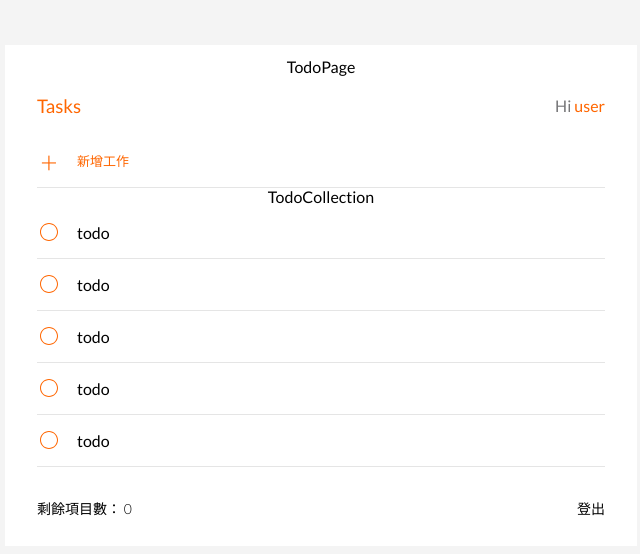
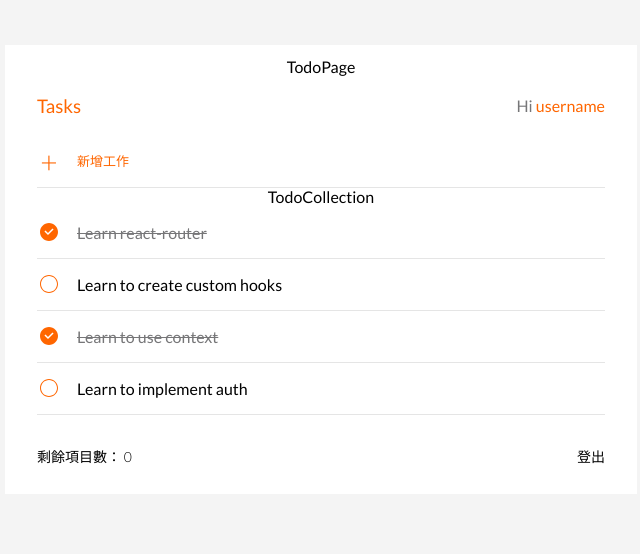
Before and after one commit to mirageapache/S4_Todo_List, a React (Create React App) app: page /todo in a window 1280 px wide. Shown: the top 554 px of the page, without its empty margins (319-959 px from the left). Built offline with nearby package versions, Linux system fonts and the light colour scheme.

Commit message:
add todo item function

```diff
--- a/package.json
+++ b/package.json
@@ -6,6 +6,7 @@
     "@testing-library/jest-dom": "^5.16.5",
     "@testing-library/react": "^13.4.0",
     "@testing-library/user-event": "^13.5.0",
+    "clsx": "^1.2.1",
     "react": "^18.2.0",
     "react-dom": "^18.2.0",
     "react-router-dom": "^6.4.1",
--- a/src/components/Header.jsx
+++ b/src/components/Header.jsx
@@ -21,12 +21,12 @@ const StyledGreetingText = styled.div`
   }
 `;
 
-const Header = () => {
+const Header = ({ username }) => {
   return (
     <StyledHeader>
       <h3>Tasks</h3>
       <StyledGreetingText>
-        Hi <span>user</span>
+        Hi <span>username</span>
       </StyledGreetingText>
     </StyledHeader>
   );
--- a/src/components/TodoCollection.jsx
+++ b/src/components/TodoCollection.jsx
@@ -1,14 +1,18 @@
 import TodoItem from './TodoItem';
 
-const TodoCollection = () => {
+const TodoCollection = ({
+  todos,
+  onSave,
+  onDelete,
+  onToggleDone,
+  onChangeMode,
+}) => {
   return (
     <div>
       TodoCollection
-      <TodoItem />
-      <TodoItem />
-      <TodoItem />
-      <TodoItem />
-      <TodoItem />
+      {todos.map((todo) => {
+        return <TodoItem key={todo.id} todo={todo} />;
+      })}
     </div>
   );
 };
--- a/src/components/TodoInput.jsx
+++ b/src/components/TodoInput.jsx
@@ -1,4 +1,5 @@
 import styled from 'styled-components';
+import clsx from 'clsx';
 
 const StyledAddTodoContainer = styled.div`
   min-height: 52px;
@@ -58,6 +59,7 @@ const StyledAddTodoActionContainer = styled.div`
     font-size: 13px;
     color: var(--major);
     padding-right: 5px;
+    cursor: pointer;
     display: none;
   }
 
@@ -67,15 +69,45 @@ const StyledAddTodoActionContainer = styled.div`
     }
   }
 `;
-const TodoInput = () => {
+const TodoInput = ({ inputValue, onChange, onKeyDone, onAddTodo }) => {
   return (
-    <StyledAddTodoContainer>
-      <StyledLabelIcon className="icon" htmlFor="add-todo-input" />
+    <StyledAddTodoContainer
+      className={clsx('', { active: inputValue.length > 0 })}
+    >
+      <StyledLabelIcon
+        className="icon"
+        htmlFor="add-todo-input"
+        onClick={() => {
+          onAddTodo?.();
+        }}
+      />
       <StyledInputContainer>
-        <input id="add-todo-input" type="text" placeholder="新增工作" />
+        <input
+          id="add-todo-input"
+          value={inputValue}
+          onChange={(e) => {
+            onChange?.(e.target.value);
+          }}
+          onKeyDown={(e) => {
+            if (e.key === 'Enter') {
+              onKeyDone?.();
+            }
+          }}
+          type="text"
+          placeholder="新增工作"
+        />
       </StyledInputContainer>
-      <StyledAddTodoActionContainer>
-        <button className="btn-reset">新增</button>
+      <StyledAddTodoActionContainer
+        className={clsx('', { active: inputValue.length > 0 })}
+      >
+        <button
+          className="btn-reset"
+          onClick={() => {
+            onAddTodo?.();
+          }}
+        >
+          新增
+        </button>
       </StyledAddTodoActionContainer>
     </StyledAddTodoContainer>
   );
--- a/src/components/TodoItem.jsx
+++ b/src/components/TodoItem.jsx
@@ -1,4 +1,5 @@
 import styled from 'styled-components';
+import clsx from 'clsx';
 import {
   CheckActiveIcon,
   CheckCircleIcon,
@@ -97,17 +98,17 @@ const StyledTaskItem = styled.div`
       transition: background-image 0.5s;
       background-image: url(${CheckHoverIcon});
     }
-  }
+  }z
 `;
 
-const TodoItem = () => {
+const TodoItem = ({ todo, onSave, onDelete, onToggleDone, onChangeMode }) => {
   return (
-    <StyledTaskItem>
+    <StyledTaskItem className={clsx('', { done: todo.isDone })}>
       <div className="task-item-checked">
         <span className="icon icon-checked" />
       </div>
       <div className="task-item-body">
-        <span className="task-item-body-text">todo</span>
+        <span className="task-item-body-text">{todo.title}</span>
         <input className="task-item-body-input" />
       </div>
       <div className="task-item-action ">
--- a/src/pages/TodoPage.jsx
+++ b/src/pages/TodoPage.jsx
@@ -1,4 +1,5 @@
 import { Footer, Header, TodoCollection, TodoInput } from 'components';
+import { useState } from 'react';
 
 const dummyTodos = [
   {
@@ -24,12 +25,42 @@ const dummyTodos = [
 ];
 
 const TodoPage = () => {
+  const [inputValue, setInputValue] = useState('');
+  const [todos, setTodos] = useState(dummyTodos);
+
+  const handleInputChange = (value) => {
+    setInputValue(value);
+  };
+
+  const handleAddtodo = () => {
+    console.log('add function');
+    if (inputValue.length === 0) {
+      return;
+    }
+    setTodos((prevTodo) => {
+      return [
+        ...prevTodo,
+        {
+          id: Math.random() * 100,
+          title: inputValue,
+          isDone: false,
+        },
+      ];
+    });
+    setInputValue('');
+  };
+
   return (
     <div>
       TodoPage
       <Header />
-      <TodoInput />
-      <TodoCollection />
+      <TodoInput
+        inputValue={inputValue}
+        onChange={handleInputChange}
+        onAddTodo={handleAddtodo}
+        onKeyDone={handleAddtodo}
+      />
+      <TodoCollection todos={todos} />
       <Footer />
     </div>
   );
```
Also changed, not shown: 1 other file (tests, documents, lock files or other folders).
